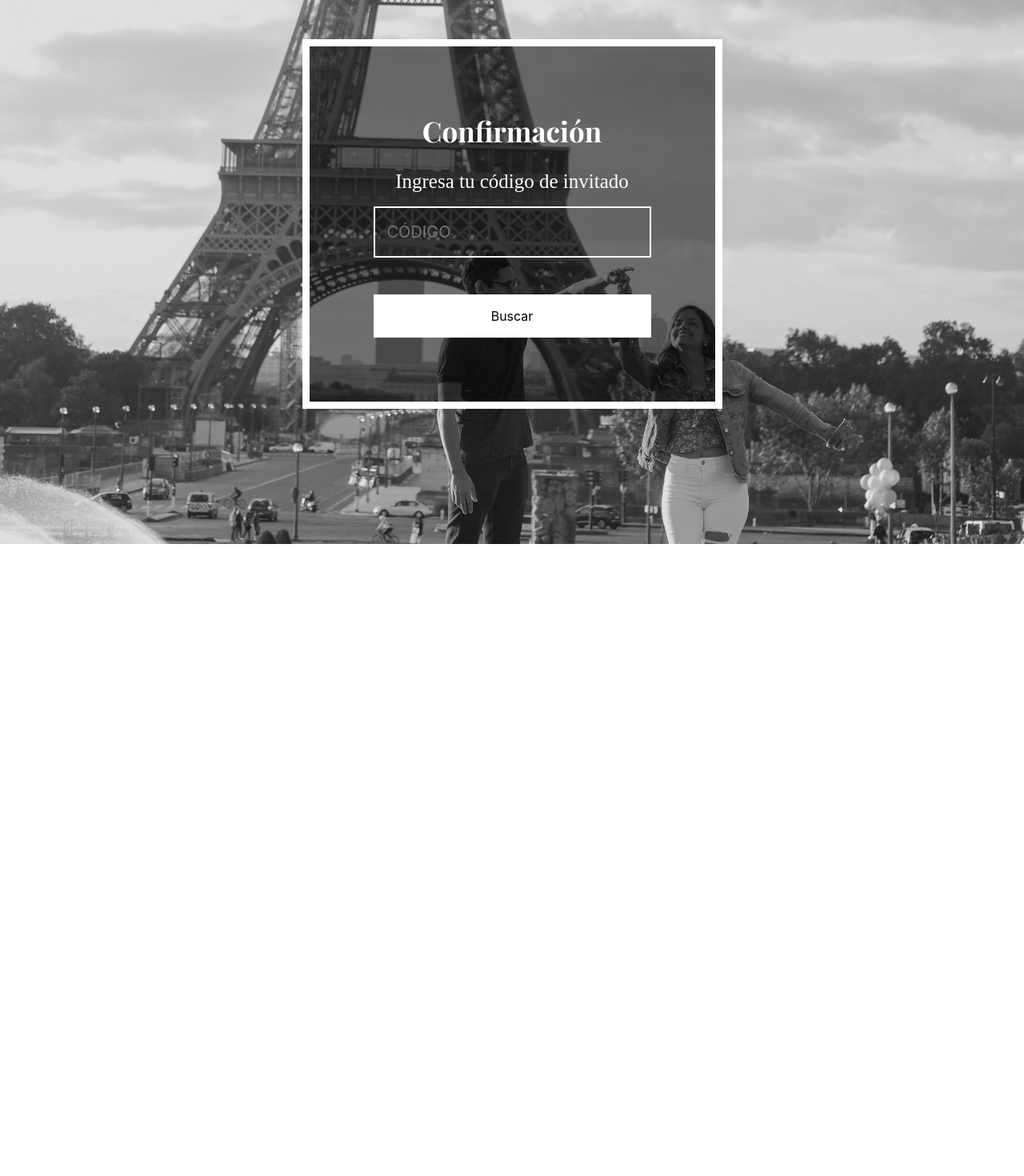
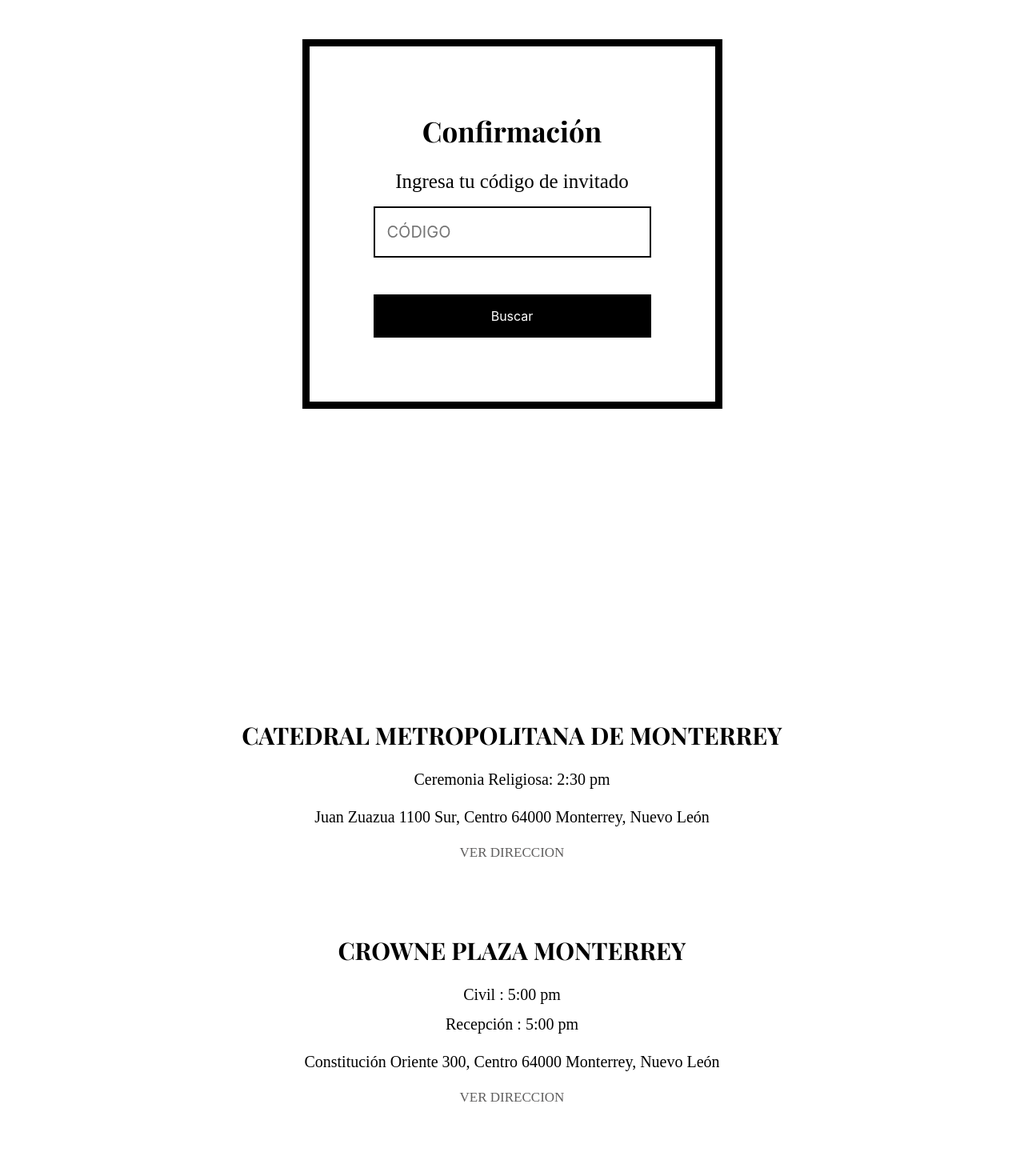
Before and after one commit to jaimegomez1994/wedding, a React (Create React App) app: page / in a window 1280 px wide. Shown: the part 920-2390 px from the top of the page at 80% size. Before the commit the page ends 1600 px from the top, so only its background shows below. Built offline with nearby package versions, Linux system fonts and the light colour scheme.

Commit message:
Direccion and Mesa de regalos

```diff
--- a/public/index.html
+++ b/public/index.html
@@ -3,7 +3,7 @@
 
 <head>
   <meta charset="utf-8" />
-  <link rel="icon" href="%PUBLIC_URL%/favicon.ico" />
+  <link rel="icon" href="%PUBLIC_URL%/hj-icon.png" />
   <meta name="viewport" content="width=device-width, initial-scale=1" />
   <meta name="theme-color" content="#000000" />
   <meta name="description" content="Pagina de nuestra boda Hanny & Jaime <3" />
--- a/src/Navigationbar.js
+++ b/src/Navigationbar.js
@@ -32,8 +32,8 @@
                 <ul id="nav" className="navigation-bottom">
                     <li><a href="#home">¡Bienvenidos!</a></li>
                     <li><a href="#confirm">Confirma tu asistencia</a></li>
-                    <li><a href="#home3">Direccion</a></li>
-                    <li><a href="#home4">Mesa de regalos</a></li>
+                    <li><a href="#direccion">Direccion</a></li>
+                    <li><a href="#regalo">Mesa de regalos</a></li>
                 </ul>
             </div>
         </div>
--- a/src/Pages.js
+++ b/src/Pages.js
@@ -1,8 +1,8 @@
 import React, { useState, useEffect } from "react";
 import "./saas/parent.scss";
 import { db } from "./services/firebase.js"
-
-
+import { faGift } from "@fortawesome/free-solid-svg-icons";
+import { FontAwesomeIcon } from "@fortawesome/react-fontawesome";
 
 
 const Pages = () => {
@@ -150,6 +150,72 @@
 
             </div>
         </div>
+        <div id="direccion" className="direccion">
+            <div className="name-detail">
+                {/* Direccion */}
+            </div>
+            <div className="iglesia">
+                <div>
+                    <div className="iglesia-titulo">
+                        Catedral Metropolitana de Monterrey
+                    </div>
+                    <div className="iglesia-hora">
+                       Ceremonia Religiosa: 2:30 pm
+                    </div>
+                    <div className="iglesia-direccion">
+                        Juan Zuazua 1100 Sur, Centro 64000 Monterrey, Nuevo León
+                    </div>
+                    <div className="iglesia-mapa">
+                        <a href="http://maps.google.com/?q=Catedral Metropolitana de Monterrey">
+                            Ver direccion
+                        </a>
+                    </div>
+                </div>
+            </div>
+            <div className="salon">
+                <div>
+                    <div className="iglesia-titulo salon-titulo-desktop">
+                        Crowne Plaza Monterrey
+                    </div>
+                    <div className="iglesia-hora salon-civil">
+                       Civil : 5:00 pm
+                    </div>
+                    <div className="iglesia-hora">
+                       Recepción : 5:00 pm
+                    </div>
+                    <div className="iglesia-direccion">
+                        Constitución Oriente 300, Centro 64000 Monterrey, Nuevo León
+                    </div>
+                    <div className="iglesia-mapa">
+                        <a href="http://maps.google.com/?q=crowne plaza monterrey centro">
+                            Ver direccion
+                        </a>
+                    </div>
+                </div>
+            </div>
+        </div>
+        <div id="regalo" className="regalo">
+            <div className="name-detail">
+                    {/* Direccion */}
+                <FontAwesomeIcon
+                    className="menu-icon"
+                    icon={faGift}
+                    // onClick={ ShowNavigation}
+                    //swipe left
+                />
+            </div>
+            <div className="iglesia">
+                <div>
+                    <div className="iglesia-titulo">
+                        Mesa de regalos
+                    </div>
+                    <div className="image-liverpool"></div>
+                    <div className="iglesia-hora">
+                       50462090
+                    </div>
+                </div>
+            </div>
+        </div>
         </>
     );
 }
--- a/src/saas/desktop/confirm-desktop.scss
+++ b/src/saas/desktop/confirm-desktop.scss
@@ -2,19 +2,18 @@
     height:100%;
     width:100%;
     overflow:hidden;
-    background-image: url('../../images/hannyjaime5-bw.jpeg');
+    // background-image: url('../../images/hannyjaime5-bw.jpeg');
     background-repeat: no-repeat;
     background-position-x: center;
     background-size:cover;
 }
 
 .confirm-display {
-    background-color: rgba(0, 0, 0, 0.49);
     display: flex;
     flex-direction: column;
     align-items: center;
     padding: 80px;
-    border: 9px solid white;
+    border: 9px solid black;
 }
 .confirm-container {
     display: flex;
@@ -28,7 +27,7 @@
     font-weight: 500;
     font-size: 35px;
     padding-bottom: 17px;
-    color:white;//to update
+    color:black;
 }
 .confirm-title-list {
     font-size: 26px;
@@ -37,16 +36,16 @@
     font-family: PlayFairDisplayItalic, serif;
     font-size: 25px;
     padding-bottom: 13px;
-    color: white;
+    color: black;
 }
 .confirm-detail-list {
     font-size: 19px;
 }
 .btn-search {
     margin-top: 46px;
-    background-color: white;
+    background-color: black;
     border: none;
-    color: black;
+    color: white;
     padding: 15px 32px;
     text-align: center;
     text-decoration: none;
@@ -59,9 +58,9 @@
     padding: 15px;
     font-size: 20px;
     background-color: var(--inputs-bg-color) !important;
-    color: white;
+    color: black;
     border-width: 2px;
-    border-color: white;
+    border-color: black;
     border-radius: 0px;
     border-style: solid;
     text-transform: uppercase;
@@ -71,10 +70,6 @@
     display: none;
 }
 
-.invitado {
-    color: white;
-}
-
 .confirm-ready {
     display: none;
     padding : 100px 90px;
--- /dev/null
+++ b/src/saas/desktop/direccion-desktop.scss
@@ -0,0 +1,14 @@
+.direccion {
+    height:100%;
+    width:100%;
+    overflow:hidden;
+    // background-image: url('../../images/hannyjaime5-bw.jpeg');
+    background-repeat: no-repeat;
+    background-position-x: center;
+    background-size:cover;
+}
+
+
+.salon-titulo-desktop {
+    padding-top: 30px !important;
+}
--- /dev/null
+++ b/src/saas/desktop/regalo-desktop.scss
@@ -0,0 +1,9 @@
+.regalo {
+    height:100%;
+    width:100%;
+    overflow:hidden;
+    // background-image: url('../../images/hannyjaime5-bw.jpeg');
+    background-repeat: no-repeat;
+    background-position-x: center;
+    background-size:cover;
+}
--- /dev/null
+++ b/src/saas/direccion.scss
@@ -0,0 +1,53 @@
+.name-detail {
+    padding-top: 200px;
+    text-align: center;
+    font-family: PlayFairDisplayBold, serif;
+    font-weight: 500;
+    font-size: 45px;
+    padding-bottom: 17px;
+    color:black;
+}
+.iglesia-titulo {
+    text-transform: uppercase;
+    text-align: center;
+    font-family: PlayFairDisplayBold, serif;
+    font-weight: 500;
+    font-size: 30px;
+    padding-bottom: 17px;
+    color:black;
+}
+.iglesia-hora {
+    text-align: center;
+    font-family: PlayFairDisplayItalic, italic;
+    // font-family: PlayFairDisplayBold, serif;
+    font-weight: 500;
+    font-size: 20px;
+    padding-bottom: 17px;
+    color:black;
+}
+.iglesia-direccion {
+    text-align: center;
+    font-family: PlayFairDisplayItalic, serif;
+    font-weight: 500;
+    font-size: 20px;
+    padding-bottom: 17px;
+    color:black;
+}
+.iglesia-mapa {
+    a {
+        color:rgb(95, 94, 94);
+    }
+    text-transform: uppercase;
+    text-align: center;
+    font-family: PlayFairDisplayItalic, serif;
+    font-weight: 500;
+    font-size: 17px;
+    padding-bottom: 17px;
+    color:black;
+}
+.salon {
+    padding-top: 40px;
+}
+.salon-civil {
+    padding-bottom: 7px !important;
+}
--- a/src/saas/mobile/confirm-mobile.scss
+++ b/src/saas/mobile/confirm-mobile.scss
@@ -2,10 +2,9 @@
     height:100%;
     width:100%;
     overflow:hidden;
-    background-image: url('../../images/hannyjaime5-bw.jpeg');
+    // background-image: url('../../images/hannyjaime5-bw.jpeg');
     background-repeat: no-repeat;
     background-position-x: center;
-    background-color: #b4afaf;
     background-size:cover;
 }
 
@@ -14,8 +13,7 @@
     flex-direction: column;
     align-items: center;
     padding : 60px 20px;
-    border: 3px solid white;
-    background-color: rgba(0, 0, 0, 0.49);
+    border: 3px solid black;
 }
 .confirm-container {
     display: flex;
@@ -29,7 +27,7 @@
     font-weight: 500;
     font-size: 35px;
     padding-bottom: 17px;
-    color:white;//to update
+    color:black;
 }
 .confirm-title-list {
     font-size: 26px;
@@ -38,22 +36,21 @@
     font-family: PlayFairDisplayItalic, serif;
     font-size: 25px;
     padding-bottom: 13px;
-    color: white;
+    color: black;
 }
 .confirm-detail-list {
     font-size: 19px;
 }
 .btn-search {
     margin-top: 46px;
-    background-color: white;
+    background-color: black;
     border: none;
-    color: black;
+    color: white;
     padding: 15px 32px;
     text-align: center;
     text-decoration: none;
     display: inline-block;
     font-size: 16px;
-    // margin: 4px 2px;
     cursor: pointer;
 }
 
@@ -61,12 +58,10 @@
     padding: 15px;
     font-size: 20px;
     background-color: var(--inputs-bg-color) !important;
-    color: white;
     border-width: 2px;
-    border-color: white;
+    border-color: black;
     border-radius: 0px;
     border-style: solid;
-    // width: 100%;
     text-transform: uppercase;
 }
 
@@ -74,10 +69,6 @@
     display: none;
 }
 
-.invitado {
-    color: white;
-}
-
 .confirm-ready {
     display: none;
     padding : 100px 90px;
--- /dev/null
+++ b/src/saas/mobile/direccion-mobile.scss
@@ -0,0 +1,13 @@
+.direccion {
+    height:100%;
+    width:100%;
+    overflow:hidden;
+    // background-image: url('../../images/hannyjaime5-bw.jpeg');
+    background-repeat: no-repeat;
+    background-position-x: center;
+    background-size:cover;
+}
+
+.name-detail {
+    padding-top: 35px !important;
+}
--- /dev/null
+++ b/src/saas/mobile/regalo-mobile.scss
@@ -0,0 +1,10 @@
+.regalo {
+    padding-top: 60px !important;
+    height:100%;
+    width:100%;
+    overflow:hidden;
+    // background-image: url('../../images/hannyjaime5-bw.jpeg');
+    background-repeat: no-repeat;
+    background-position-x: center;
+    background-size:cover;
+}
--- a/src/saas/parent.scss
+++ b/src/saas/parent.scss
@@ -4,6 +4,8 @@
     @import "./mobile/navbar-mobile";
     @import "./mobile/home-mobile";
     @import "./mobile/confirm-mobile";
+    @import "./mobile/direccion-mobile";
+    @import "./mobile/regalo-mobile";
 }
 
 /* Small devices (portrait tablets and large phones, 600px and up) */
@@ -12,6 +14,17 @@
      @import "./desktop/navbar-desktop";
      @import "./desktop/home-desktop";
      @import "./desktop/confirm-desktop";
+     @import "./desktop/regalo-desktop";
+     @import "./desktop/direccion-desktop";
+     .name-detail {
+        padding-top: 200px;
+        text-align: center;
+        font-family: PlayFairDisplayBold, serif;
+        font-weight: 500;
+        font-size: 45px;
+        padding-bottom: 17px;
+        color:black;
+     }
 }
 
 // /* Medium devices (landscape tablets, 768px and up) */
@@ -23,3 +36,6 @@
 
 //All devices
 html,body, #root{ margin:0; padding:0; height:100%; width:100%; }
+
+@import "./direccion.scss";
+@import "./regalo.scss";
--- /dev/null
+++ b/src/saas/regalo.scss
@@ -0,0 +1,9 @@
+.image-liverpool {
+    background-image: url('../images/liverpool.png');
+    height:130px;
+    // width:100%;
+    background-repeat: no-repeat;
+    background-position-x: center;
+    // background-color: #b4afaf;
+    // background-size:cover;
+}
```
Also changed, not shown: public/hj-icon.png (added), src/images/liverpool.png (added).
